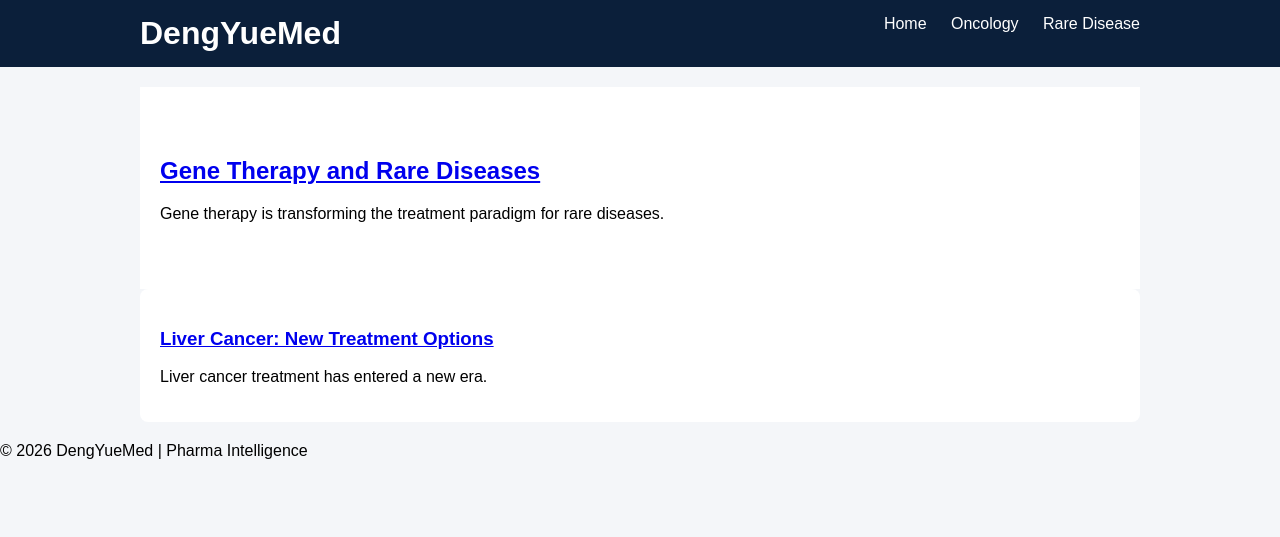
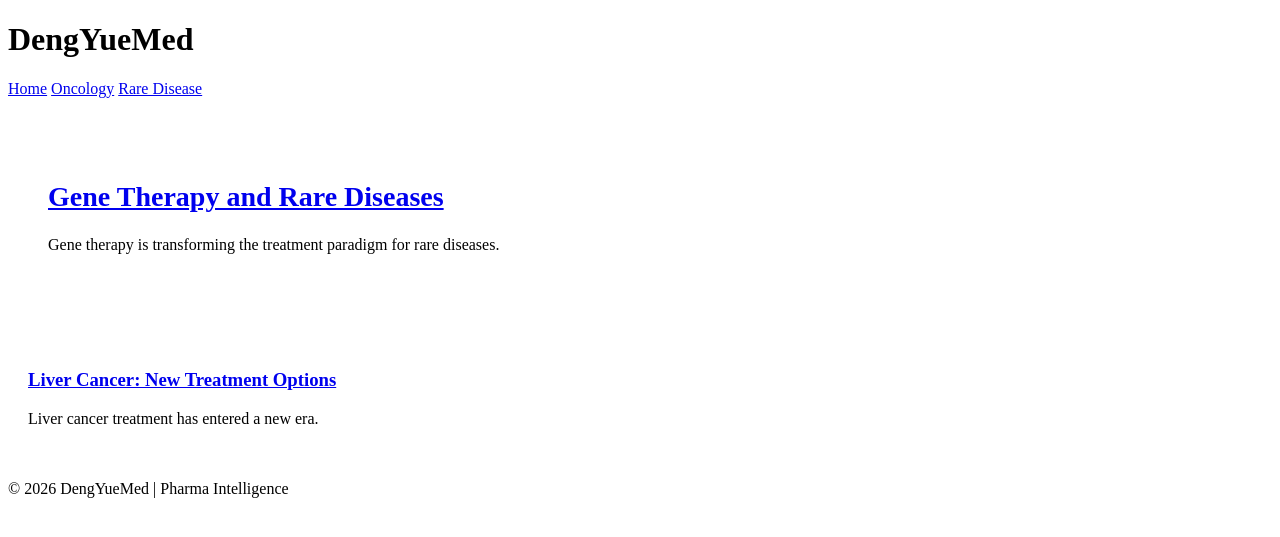
Before and after one commit to hkdengyue/hkdengyue.github.io, a Jekyll site: the page built from index.html, in a window 1280 px wide. Shown: the top 537 px of the page. Built offline with Jekyll 4.4.1, drawn with Linux system fonts in a browser that asks for light colours.

Commit message:
Update style.css

```diff
--- a/assets/style.css
+++ b/assets/style.css
@@ -1,48 +1,27 @@
-body {
-    font-family: Arial, sans-serif;
-    margin: 0;
-    background: #f4f6f9;
+.hero {
+    background: white;
+    padding: 40px;
+    margin: 20px 0;
+    border-radius: 10px;
 }
 
-.container {
-    width: 90%;
-    max-width: 1000px;
-    margin: auto;
+.hero h2 {
+    font-size: 28px;
 }
 
-.header {
-    background: #0b1f3a;
-    color: white;
-    padding: 15px 0;
-}
-
-.header h1 {
-    display: inline;
-}
-
-nav {
-    float: right;
-}
-
-nav a {
-    color: white;
-    margin-left: 20px;
-    text-decoration: none;
-}
-
-.hero {
-    background: white;
-    padding: 50px 20px;
-    margin-top: 20px;
-}
-
-.section {
-    margin-top: 40px;
+.grid {
+    display: grid;
+    grid-template-columns: repeat(auto-fit, minmax(300px, 1fr));
+    gap: 20px;
 }
 
 .card {
     background: white;
     padding: 20px;
-    margin-bottom: 20px;
-    border-radius: 8px;
+    border-radius: 10px;
+    transition: 0.3s;
 }
+
+.card:hover {
+    transform: translateY(-5px);
+}
```
